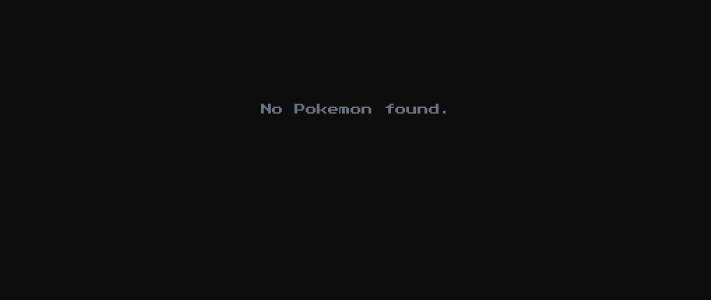
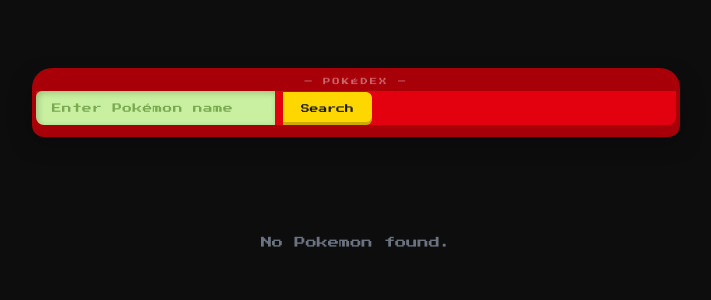
Before and after one commit to lord-of-the-strings/Pokedex, a Flask app: page / in a window 1280 px wide. Shown: the top 300 px of the page, without its empty margins (284-995 px from the left). Run offline with Flask 3, Linux system fonts and the light colour scheme; data that the repository does not hold is empty.

Commit message:
Implementation of Search functionality

```diff
--- a/main.py
+++ b/main.py
@@ -1,12 +1,15 @@
 import requests
-from flask import Flask, render_template
+from flask import Flask, render_template, request
 app=Flask(__name__)
-base_url="https://pokeapi.co/api/v2/"
+base_url="https://pokeapi.co/api/v2"
 @app.route('/')
 def home():
-    url=f"{base_url}/pokemon/pikachu"
-    response = requests.get(url)
-    if response.status_code == 200:
-        return render_template("index.html",pokemon=response.json())
+    pokemon=None
+    name = request.args.get('pokemon_name', '').lower().strip()
+    if name:
+        response = requests.get(f"{base_url}/pokemon/{name}")
+        if response.status_code == 200:
+            pokemon = response.json()
+    return render_template("index.html", pokemon=pokemon)
 if __name__ == "__main__":
     app.run(debug=True)
--- a/static/style.css
+++ b/static/style.css
@@ -1,4 +1,6 @@
 @import url('https://fonts.googleapis.com/css2?family=Press+Start+2P&family=Inconsolata:wght@400;600;700&display=swap');
+
+@import url('https://fonts.googleapis.com/css2?family=Press+Start+2P&display=swap');
 
 :root {
     --red: #e63946;
@@ -98,3 +100,86 @@ body > p {
     background: none;
     border: none;
 }
+form {
+  width: 100%;
+  max-width: 640px;
+  margin: 2.5rem auto;
+  background: #e3000f;
+  border-radius: 16px 16px 8px 8px;
+  box-shadow:
+    0 0 0 4px #a80009,
+    0 8px 0 4px #a80009,
+    0 12px 24px rgba(0,0,0,0.5);
+  overflow: hidden;
+}
+
+form::before {
+  content: '— POKÉDEX —';
+  display: block;
+  background: #a80009;
+  color: rgba(255,255,255,0.4);
+  font-family: 'Press Start 2P', monospace;
+  font-size: 0.45rem;
+  letter-spacing: 0.3em;
+  text-align: center;
+  padding: 6px;
+}
+
+form div {
+  display: flex;
+  align-items: center;
+  padding: 14px 16px;
+}
+
+/* blinking LED */
+form div::before {
+  content: '';
+  display: block;
+  width: 14px;
+  height: 14px;
+  min-width: 14px;
+  border-radius: 50%;
+  background: radial-gradient(circle at 35% 35%, #88ff88, #00aa00);
+  box-shadow: 0 0 6px #00ff00;
+  margin-right: 12px;
+  animation: blink 2.4s ease-in-out infinite;
+}
+
+@keyframes blink {
+  0%, 90%, 100% { opacity: 1; }
+  95% { opacity: 0.2; }
+}
+
+input[type="text"] {
+  flex: 1;
+  background: #c8f0a0;
+  border: none;
+  outline: none;
+  border-radius: 6px 0 0 6px;
+  font-family: 'Press Start 2P', monospace;
+  font-size: 0.6rem;
+  color: #1a3a00;
+  padding: 12px 16px;
+  box-shadow: inset 2px 2px 6px rgba(0,0,0,0.2);
+  letter-spacing: 0.05em;
+}
+
+input[type="text"]::placeholder {
+  color: #7aaa50;
+}
+
+button[type="submit"] {
+  background: #ffd700;
+  border: none;
+  border-radius: 0 6px 6px 0;
+  padding: 12px 18px;
+  cursor: pointer;
+  font-family: 'Press Start 2P', monospace;
+  font-size: 0.55rem;
+  color: #1a1a1a;
+  box-shadow: inset 0 -3px 0 rgba(0,0,0,0.2);
+  transition: filter 0.1s, transform 0.1s;
+}
+
+button[type="submit"]:hover { filter: brightness(1.1); }
+button[type="submit"]:active { transform: translateY(1px); box-shadow: none; }
--- a/templates/index.html
+++ b/templates/index.html
@@ -6,6 +6,10 @@
     <link rel="stylesheet" href="{{ url_for('static', filename='style.css') }}">
 </head>
 <body>
+    <form>
+        <input type="text" name="pokemon_name" placeholder="Enter Pokémon name">
+        <button type="submit">Search</button>
+    </form>
     {% if pokemon %}
         <h1>{{ pokemon.name | capitalize }}</h1>
         <img src="{{ pokemon.sprites.other['official-artwork'].front_default }}" alt="{{ pokemon.name }}">
@@ -26,7 +30,7 @@
         <h3>Abilities:</h3>
         <ul>
             {% for a in pokemon.abilities %}
-                <li>{{ a.ability.name }}{% if a.hidden %} (hidden){% endif %}</li>
+                <li>{{ a.ability.name }}{% if a.is_hidden %} (hidden){% endif %}</li>
             {% endfor %}
         </ul>
 
```
